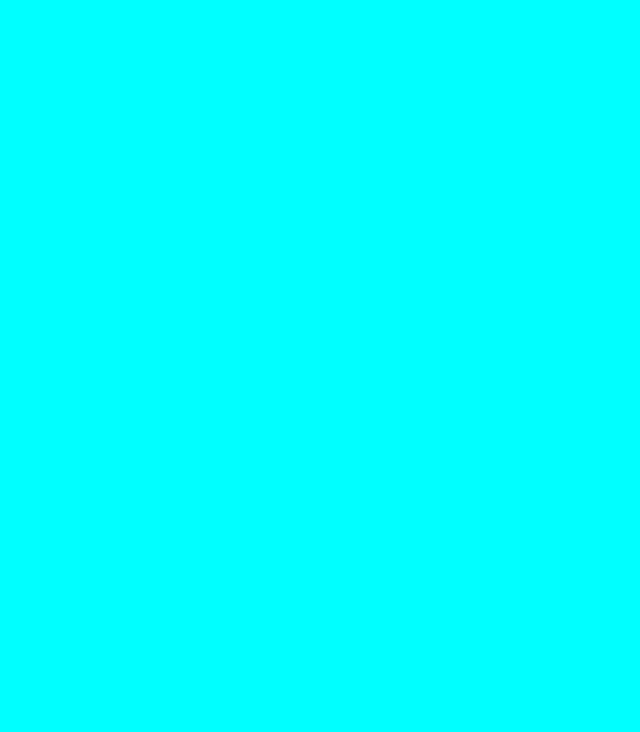
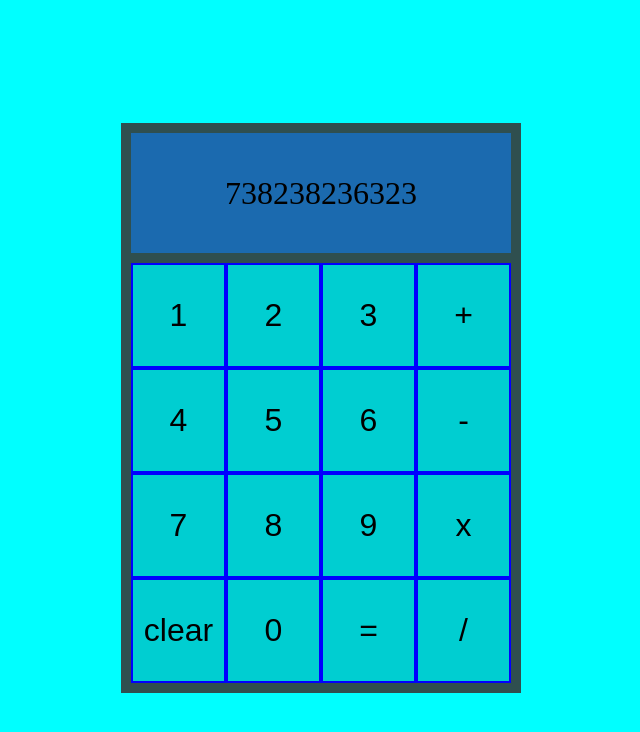
Before and after one commit to glitter545/Calculator-, a plain HTML site: page index.html in a window 1280 px wide. Shown: the whole page, without its empty margins (319-959 px from the left). Drawn offline with Linux system fonts and the light colour scheme.

Commit message:
Created layout and operate function

```diff
--- a/index.html
+++ b/index.html
@@ -1,11 +1,42 @@
 <!DOCTYPE html>
-<html lang ='en-us'>
+<html lang='en-us'>
+
 <head>
     <meta charset="utf-8">
     <title>Calculator</title>
+    <link rel="stylesheet" type="text/css" href="./style.css">
     <script src="script.js" defer></script>
 </head>
+
 <body style="background-color:aqua">
+    <div class="container">
+        <div class="display">
+            738238236323
+        </div>
 
+        <div class="buttons">
+            <button>1</button>
+            <button>2</button>
+            <button>3</button>
+            <button>+</button>
+            <button>4</button>
+            <button>5</button>
+            <button>6</button>
+            <button>-</button>
+            <button>7</button>
+            <button>8</button>
+            <button>9</button>
+            <button>x</button>
+            <button>clear</button>
+            <button>0</button>
+            <button>=</button>
+            <button>/</button>
+        </div>
+
+
+
+
+    </div>
 </body>
+
 </html>
--- /dev/null
+++ b/style.css
@@ -0,0 +1,45 @@
+body {
+    height: 100vh;
+    display: flex;
+    justify-content: center;
+    align-items: center;
+}
+
+.container {
+    display: flex;
+    width:400px;
+    justify-content: space-between;
+    align-items: center;
+    flex-direction: column;
+    height:550px;
+    background-color:darkslategray;
+    padding-top: 10px;
+    padding-bottom: 10px;
+}
+
+.display {
+    display: flex;
+    height: 120px;
+    background-color: rgb(27, 106, 175);
+    justify-content: center;
+    width: 380px;
+    font-size: xx-large;
+    align-items: center;
+}
+
+.buttons {
+    width: 380px;
+    height: 420px;
+    display: grid;
+    grid-template-columns: repeat(4,1fr);
+    grid-template-rows: repeat(4,1fr);
+}
+
+button {
+    display: flex;
+    justify-content: center;
+    align-items: center;
+    border: 2px solid blue;
+    background-color: darkturquoise;
+    font-size: xx-large;
+}
```
Lines whose indentation alone changed are shown as unchanged.
